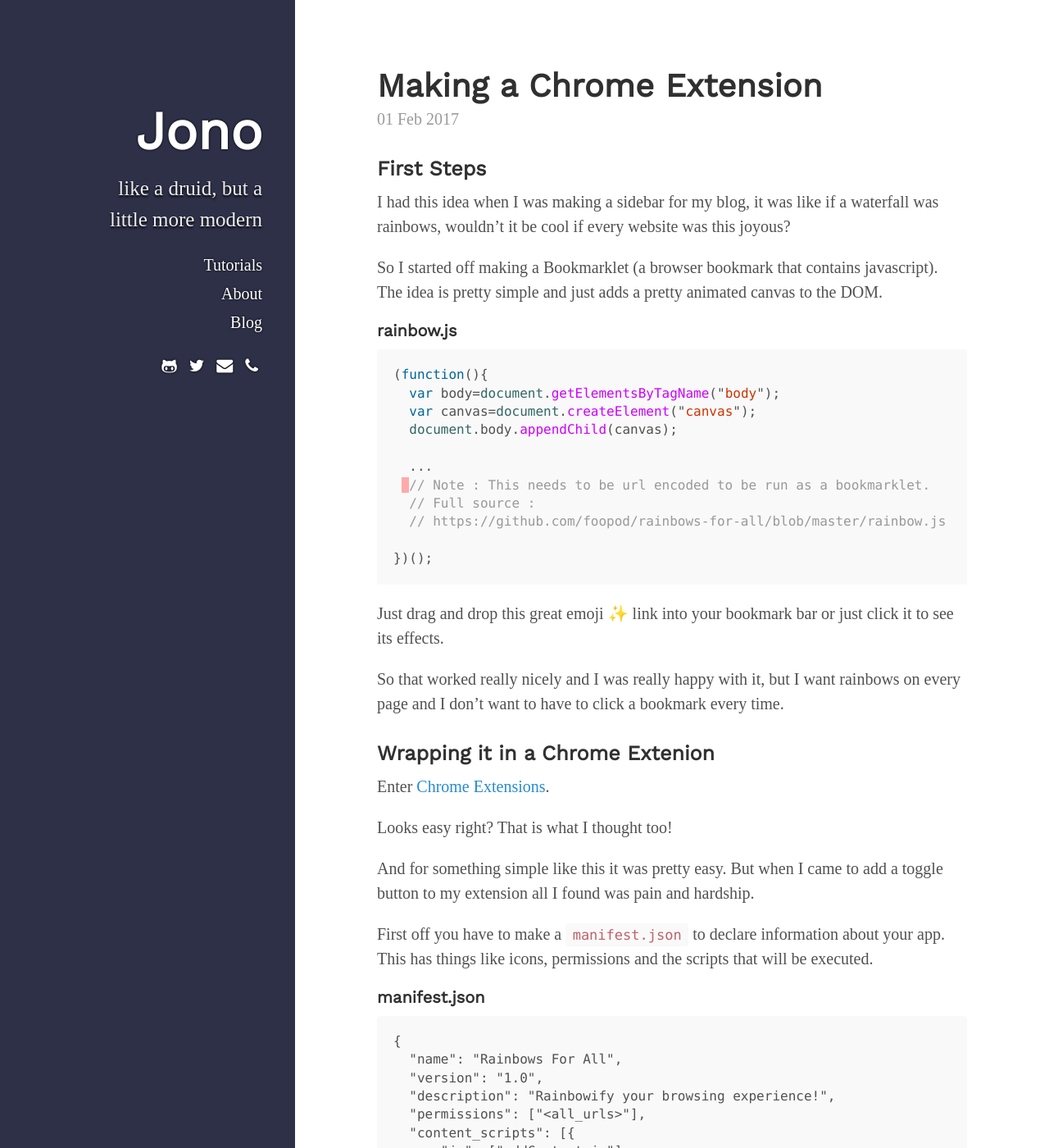
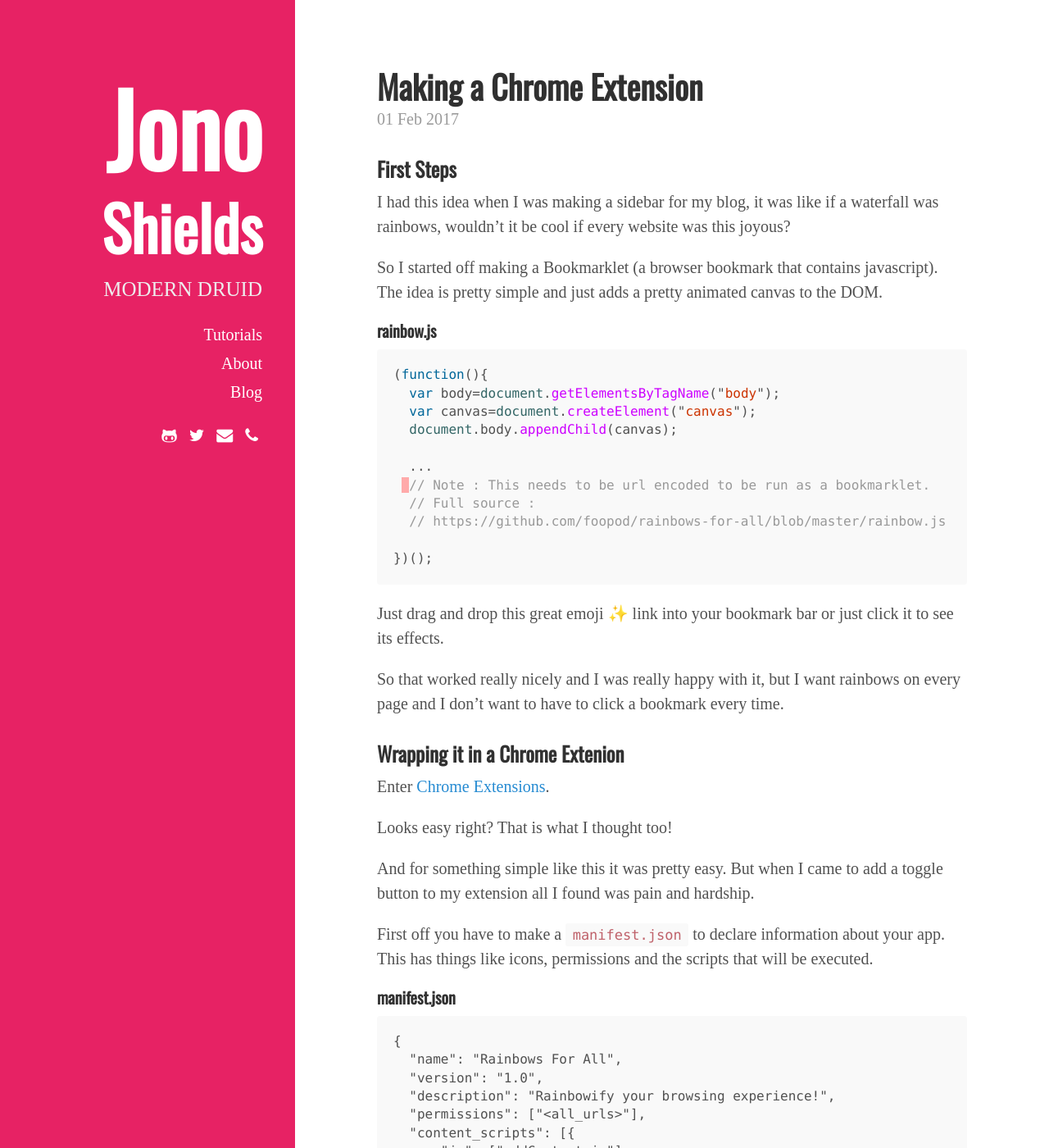
Before and after one commit to foopod/blog-2.0, a Jekyll site: the page built from _posts/2017-02-01-making-a-chrome-extension.md, in a window 1280 px wide and 1400 px high. Shown: the whole window at 82% size. Built offline with Jekyll 4.4.1, drawn with Linux system fonts in a browser that asks for light colours; nearby versions of some CDN libraries; some web fonts are replaced; comment, search, counter and statistics services are not loaded.

Commit message:
new colour scheme

```diff
--- a/_config.yml
+++ b/_config.yml
@@ -7,7 +7,7 @@ permalink:        pretty
 
 # Setup
 title:            Jono
-tagline:          'like a druid, but a <br>little more modern'
+tagline:          'MODERN DRUID'
 description:      'Jono Shields is a web developer, game programmer, coffee addict...'
 url:              https://jonoshields.com
 baseurl:          ''
--- a/_includes/head.html
+++ b/_includes/head.html
@@ -18,7 +18,7 @@
   <link rel="stylesheet" href="{{ site.baseurl }}/public/css/poole.css">
   <link rel="stylesheet" href="{{ site.baseurl }}/public/css/syntax.css">
   <link rel="stylesheet" href="{{ site.baseurl }}/public/css/hyde.css">
-    <link href="https://fonts.googleapis.com/css?family=Work+Sans|Quattrocento" rel="stylesheet">
+    <link href="https://fonts.googleapis.com/css?family=Oswald|Quattrocento" rel="stylesheet">
     <link href="https://maxcdn.bootstrapcdn.com/font-awesome/4.6.3/css/font-awesome.min.css" rel="stylesheet">
     <link id="dynamic-favicon" rel="icon" type="image/png" href="">
     <script>
--- a/_includes/sidebar.html
+++ b/_includes/sidebar.html
@@ -3,7 +3,8 @@
     <div class="sidebar-about">
       <h1>
         <a href="{{ site.url }}">
-          {{ site.title }}
+            <span>{{ site.title }}</span>
+            <span class="surname">Shields</span>
         </a>
       </h1>
       <p class="lead">{{ site.tagline }}</p>
--- a/public/css/hyde.css
+++ b/public/css/hyde.css
@@ -24,6 +24,11 @@
  * Themes
  */
 
+.surname{
+    font-size: 75px;
+    display: block;
+    text-decoration: none;
+}
 
 /*
  * Global resets
@@ -57,7 +62,7 @@ html {
   padding: 2rem 1rem;
   color: rgba(0,0,0,.5);
 
-    background-color: #2D3047;
+    background-color: #e72264;
 }
 @media (min-width: 48em) {
   .sidebar {
@@ -78,20 +83,22 @@ html {
 /* Sidebar links */
 .sidebar a {
     color: white;
-    text-shadow: 0px 0px 3px #000;
+    cursor: ;
+/*    text-decoration: underline;*/
+/*    text-shadow: 0px 0px 3px #000;*/
 }
 
 .sidebar-about .lead {
     color: #EEE;
-    text-shadow: 0px 2px 3px #000;
+/*    text-shadow: 0px 2px 3px #000;*/
 }
 
 /* About section */
 .sidebar-about h1 {
   color: #fff;
   margin-top: 0;
-  font-family: 'Work Sans', sans-serif;
-  font-size: 3.25rem;
+  font-family: 'Oswald', sans-serif;
+  font-size: 120px;
 }
 
 /* Sidebar nav */
@@ -130,7 +137,7 @@ a.sidebar-nav-item:focus {
        padding:0px;
   }
 .sidebar-container{
-    margin-top: 4em;
+    margin-top: 2em;
 }
 
 }
--- a/public/css/poole.css
+++ b/public/css/poole.css
@@ -86,7 +86,7 @@ h1, h2, h3, h4, h5, h6 {
   line-height: 1.25;
   color: #313131;
   text-rendering: optimizeLegibility;
-font-family: 'Work Sans', sans-serif;
+font-family: 'Oswald', sans-serif;
 }
 h1 {
   font-size: 2rem;
```
